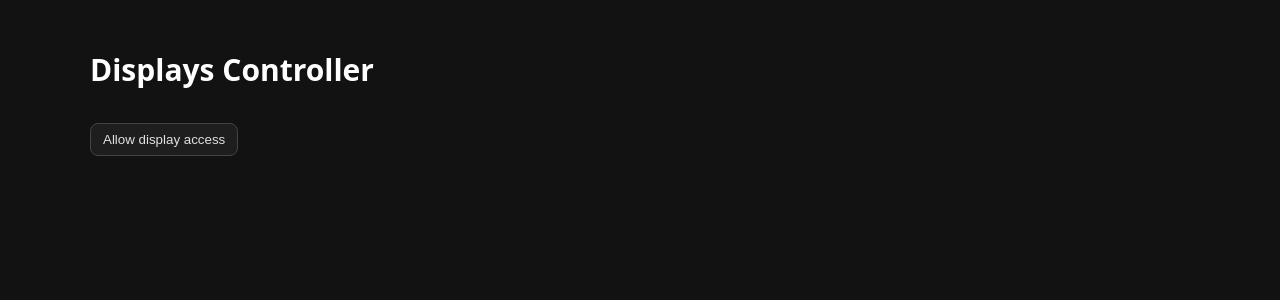
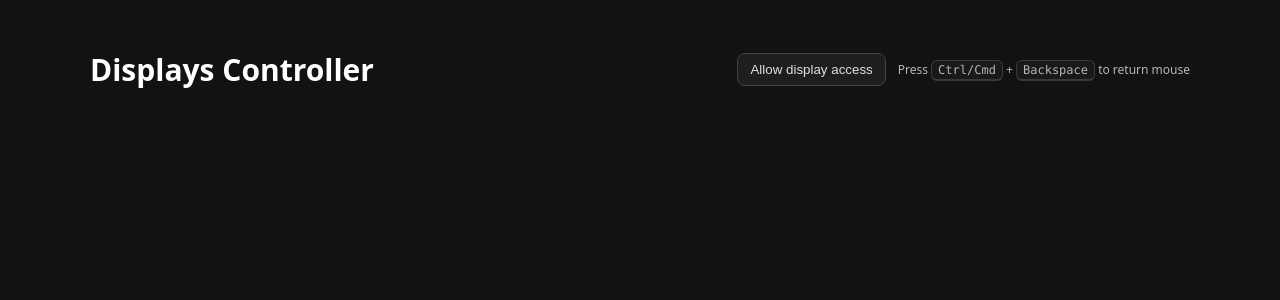
Before and after one commit to svettuff/DisplaysController, a React (Vite) app: page / in a window 1280 px wide. Shown: the top 300 px of the page. Built offline with nearby package versions, Linux system fonts and the light colour scheme.

Commit message:
full control display

```diff
--- a/src/App.css
+++ b/src/App.css
@@ -12,14 +12,36 @@ body {
 
 .toolbar {
   display: flex;
-  flex-direction: column;
-  align-items: flex-start;
-  gap: 8px;
+  align-items: center;
+  justify-content: space-between;
+  gap: 12px;
+  flex-wrap: wrap;
 }
 
 .toolbar h2 {
   font-size: 30px;
   color: #ffffff;
+}
+
+.toolbar-right {
+  display: flex;
+  align-items: center;
+  gap: 12px;
+}
+
+.hint {
+  font-size: 12px;
+  opacity: 0.8;
+  white-space: nowrap;
+}
+
+.kbd {
+  font-family: ui-monospace, SFMono-Regular, Menlo, Monaco, Consolas, "Liberation Mono", monospace;
+  border: 1px solid #444;
+  border-bottom-width: 2px;
+  padding: 2px 6px;
+  border-radius: 6px;
+  background: #1b1b1b;
 }
 
 .btn {
@@ -108,6 +130,11 @@ body {
   background: #000;
   aspect-ratio: 16 / 9;
   margin-bottom: 8px;
+  cursor: default;
+}
+
+.preview.control-ready {
+  cursor: pointer;
 }
 
 .video {
@@ -131,21 +158,40 @@ body {
   margin-top: 8px;
 }
 
-.overlay.disconnected {
+.overlay {
   position: absolute;
   inset: 0;
   display: flex;
   align-items: center;
   justify-content: center;
-  background: rgba(0,0,0,0.6);
   color: white;
   font-size: 1.2em;
   font-weight: 500;
   z-index: 2;
 }
 
+.overlay.disconnected {
+  background: rgba(0, 0, 0, 0.6);
+}
+
+.overlay.control-hint {
+  background: rgba(0, 0, 0, 0.35);
+  backdrop-filter: blur(3px);
+  -webkit-backdrop-filter: blur(3px);
+  opacity: 0;
+  visibility: hidden;
+  transition: opacity .15s ease, visibility .15s ease;
+}
+
+.preview.control-ready:hover .overlay.control-hint {
+  opacity: 1;
+  visibility: visible;
+}
+
 .video.no-stream {
   filter: grayscale(1);
 }
 
-.video:focus { outline: none; }
+.video:focus {
+  outline: none;
+}
--- a/src/App.jsx
+++ b/src/App.jsx
@@ -7,6 +7,7 @@ export default function App() {
     const [screens, setScreens] = useState([]);
     const [error, setError] = useState("");
     const [streams, setStreams] = useState({});
+    const [controlling, setControlling] = useState({});
 
     const videoRefs = useRef({});
 
@@ -49,7 +50,9 @@ export default function App() {
             const { x, y } = toNorm(e);
             send({
                 type: "click",
-                x, y, display,
+                x,
+                y,
+                display,
                 button: e.button === 2 ? "right" : e.button === 1 ? "middle" : "left",
                 count: e.detail || 1,
             });
@@ -135,7 +138,11 @@ export default function App() {
                 if (v.readyState >= 1) res();
                 else v.onloadedmetadata = () => res();
             }).catch(() => {});
-            try { await v.play(); } catch { setTimeout(() => v.play().catch(() => {}), 120); }
+            try {
+                await v.play();
+            } catch {
+                setTimeout(() => v.play().catch(() => {}), 120);
+            }
         });
     }, [streams]);
 
@@ -147,6 +154,7 @@ export default function App() {
             delete next[i];
             return next;
         });
+        setControlling((prev) => ({ ...prev, [i]: false }));
         const v = videoRefs.current[i];
         if (v) v.srcObject = null;
     }
@@ -160,6 +168,7 @@ export default function App() {
             });
             stopCapture(i);
             setStreams((prev) => ({ ...prev, [i]: stream }));
+            setControlling((prev) => ({ ...prev, [i]: false }));
             const [track] = stream.getVideoTracks();
             track.addEventListener("ended", () => stopCapture(i));
         } catch (e) {
@@ -173,13 +182,14 @@ export default function App() {
         screens.forEach((s, i) => {
             const el = videoRefs.current[i];
             const hasStream = Boolean(streams[i]);
-            if (el && hasStream) {
+            const isControlling = Boolean(controlling[i]);
+            if (el && hasStream && isControlling) {
                 const off = bindPreviewHandlers(el, s);
                 if (typeof off === "function") cleanups.push(off);
             }
         });
         return () => cleanups.forEach((off) => off && off());
-    }, [screens, streams, bindPreviewHandlers]);
+    }, [screens, streams, controlling, bindPreviewHandlers]);
 
     useEffect(() => {
         const primary = screens.find((s) => s.isPrimary) || screens[0];
@@ -199,6 +209,7 @@ export default function App() {
         <div className="wrap">
             <header className="toolbar">
                 <h2>Displays Controller</h2>
+                <div className="toolbar-right">
                     {supported ? (
                         permission !== "granted" && (
                             <button className="btn" onClick={requestAccess}>Allow display access</button>
@@ -206,6 +217,10 @@ export default function App() {
                     ) : (
                         <span className="warn">Unsupported browser</span>
                     )}
+                    <div className="hint">
+                        Press <span className="kbd">Ctrl/Cmd</span> + <span className="kbd">Backspace</span> to return mouse
+                    </div>
+                </div>
             </header>
 
             {error && <div className="error">Error: {error}</div>}
@@ -214,11 +229,23 @@ export default function App() {
                 {screens.map((s, i) => {
                     const label = s.label || `Display ${i + 1}`;
                     const hasStream = Boolean(streams[i]);
+                    const isControlling = Boolean(controlling[i]);
                     return (
                         <div className="card" key={i}>
                             <div className="title">{label}</div>
-                            <div className="preview">
+                            <div
+                                className={`preview ${hasStream && !isControlling ? "control-ready" : ""}`}
+                                onClick={() => {
+                                    if (hasStream && !isControlling) setControlling((p) => ({ ...p, [i]: true }));
+                                }}
+                                onMouseLeave={() => {
+                                    if (hasStream && isControlling) setControlling((p) => ({ ...p, [i]: false }));
+                                }}
+                            >
                                 {!hasStream && <div className="overlay disconnected">Disconnected</div>}
+                                {hasStream && !isControlling && (
+                                    <div className="overlay control-hint">Click to control</div>
+                                )}
                                 <video
                                     className={`video ${!hasStream ? "no-stream" : ""}`}
                                     ref={(el) => (videoRefs.current[i] = el)}
```
Lines whose indentation alone changed are shown as unchanged.
